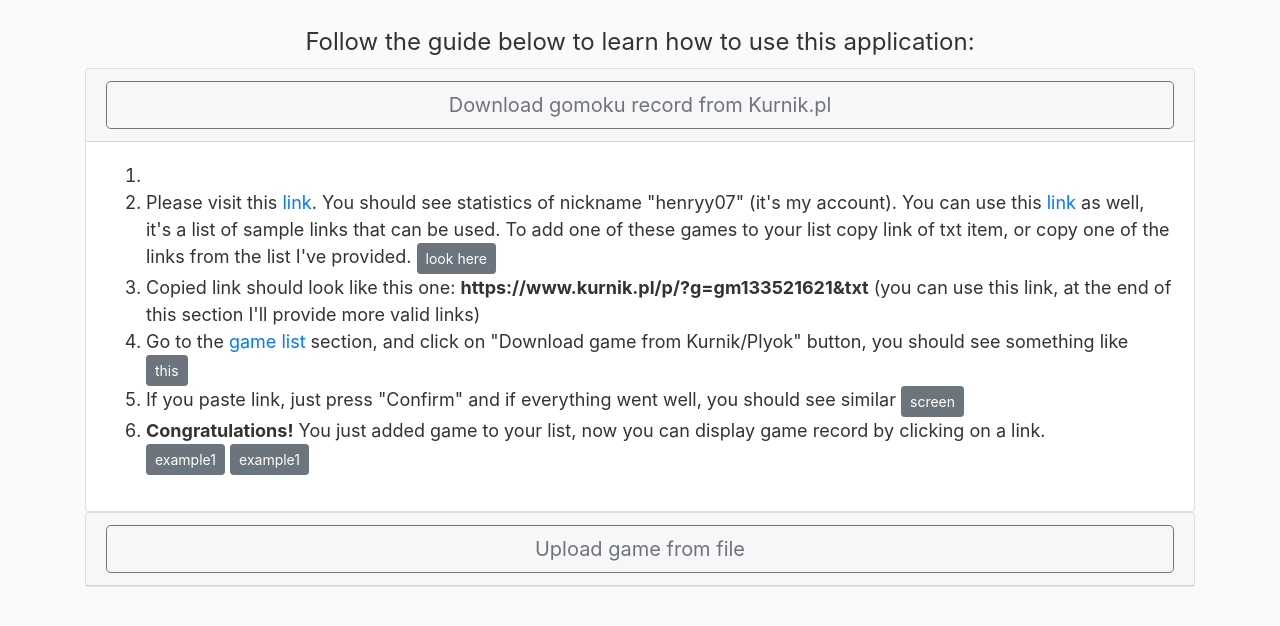
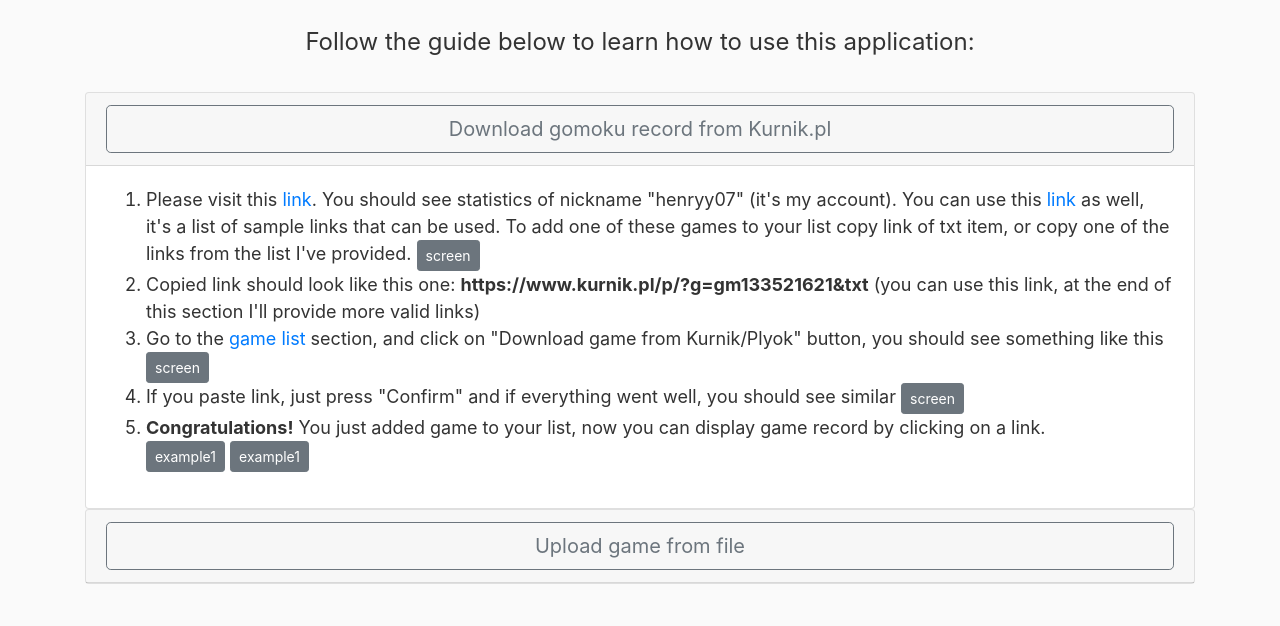
Before and after one commit to adam-harmasz/gomoku_v_0_2, a Django app: page /help/ in a window 1280 px wide, after a click on "Download gomoku record from Kurnik.pl". Shown: the part 56-682 px from the top of the page. Run offline with Django 3.2, Linux system fonts and the light colour scheme; some libraries are stand-ins or nearby versions.

Commit message:
readme and help

```diff
--- a/src/core/templates/core/help.html
+++ b/src/core/templates/core/help.html
@@ -11,7 +11,7 @@
     {% include "core/modal_help_7.html" %}
 
     <legend class="text-center">Follow the guide below to learn how to use this application:</legend>
-
+    <br />
     {#  DOWLOAD GOMOKU RECORD FROM KURNIK SECTION  #}
     <div class="accordion" id="accordionExample">
         <div class="card">
@@ -26,20 +26,18 @@
                 <div class="card-body" style="font-size: large">
                     <ol>
                         <li>
-
-                        <li>
                             Please visit this
                             <a href="https://www.kurnik.pl/stat.phtml?u=henryy07&g=gm&sk=2">link</a>.
                             You should see statistics of nickname "henryy07" (it's my account).
                             You can use this <a href="https://github.com/henryy07/gomoku_v_0_2/blob/master/samples/links/game_records.md"> link</a> as well, it's a list of sample links that can be used.
                             To add one of these games to your list copy link of txt item, or copy one of the links from the list I've provided.
-                            <button type="button" class="btn btn-secondary btn-sm" data-toggle="modal" data-target="#help-modal-1">look here</button>
+                            <button type="button" class="btn btn-secondary btn-sm" data-toggle="modal" data-target="#help-modal-1">screen</button>
                         </li>
                         <li>Copied link should look like this one: <strong>https://www.kurnik.pl/p/?g=gm133521621&txt</strong> (you can use this link, at the end of this section I'll provide more valid links)</li>
                         <li>
                             Go to the <a href="{% url 'gomoku:game-list' %}">game list</a>
-                            section, and click on "Download game from Kurnik/Plyok" button, you should see something like
-                            <button type="button" class="btn btn-secondary btn-sm" data-toggle="modal" data-target="#help-modal-2">this</button>
+                            section, and click on "Download game from Kurnik/Plyok" button, you should see something like this
+                            <button type="button" class="btn btn-secondary btn-sm" data-toggle="modal" data-target="#help-modal-2">screen</button>
                         </li>
                         <li>
                             If you paste link, just press "Confirm" and if everything went well, you should see similar
@@ -71,11 +69,11 @@
                         <li>
                             If you have sample game records files go to <a href="{% url 'gomoku:game-list' %}"> "Your games"</a> section
                             and click "Upload game from file" button, then you should see something like this:
-                            <button type="button" class="btn btn-secondary btn-sm" data-toggle="modal" data-target="#help-modal-4">look here</button>
+                            <button type="button" class="btn btn-secondary btn-sm" data-toggle="modal" data-target="#help-modal-4">screen</button>
                         </li>
                         <li>
                             If you already chose and loaded file to the form, press "Confirm" button and you should see similar screen:
-                            <button type="button" class="btn btn-secondary btn-sm" data-toggle="modal" data-target="#help-modal-5">look here</button>
+                            <button type="button" class="btn btn-secondary btn-sm" data-toggle="modal" data-target="#help-modal-5">screen</button>
                         </li>
                         <li>
                             <strong>Congratulations!</strong> You just added game to your list, now you can display game record by clicking on a link.<br />
```
Also changed, not shown: README.md.
